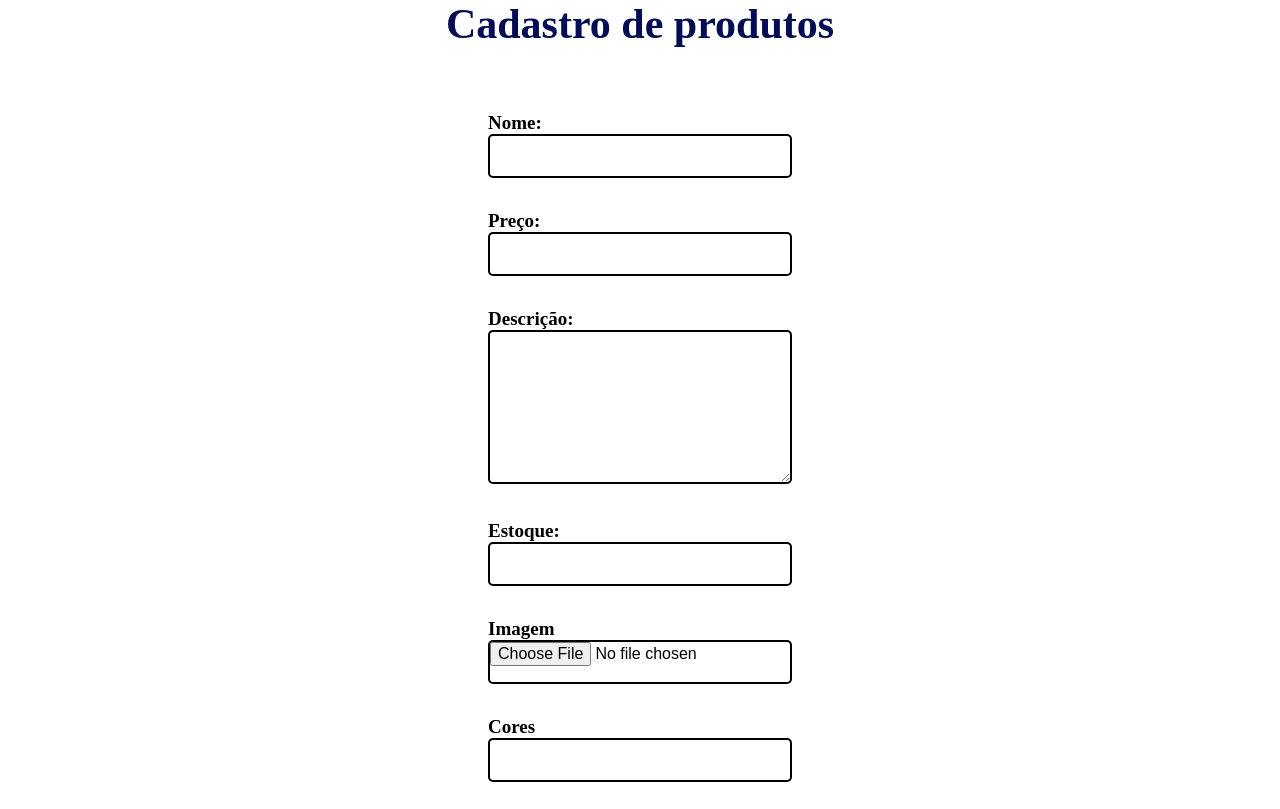
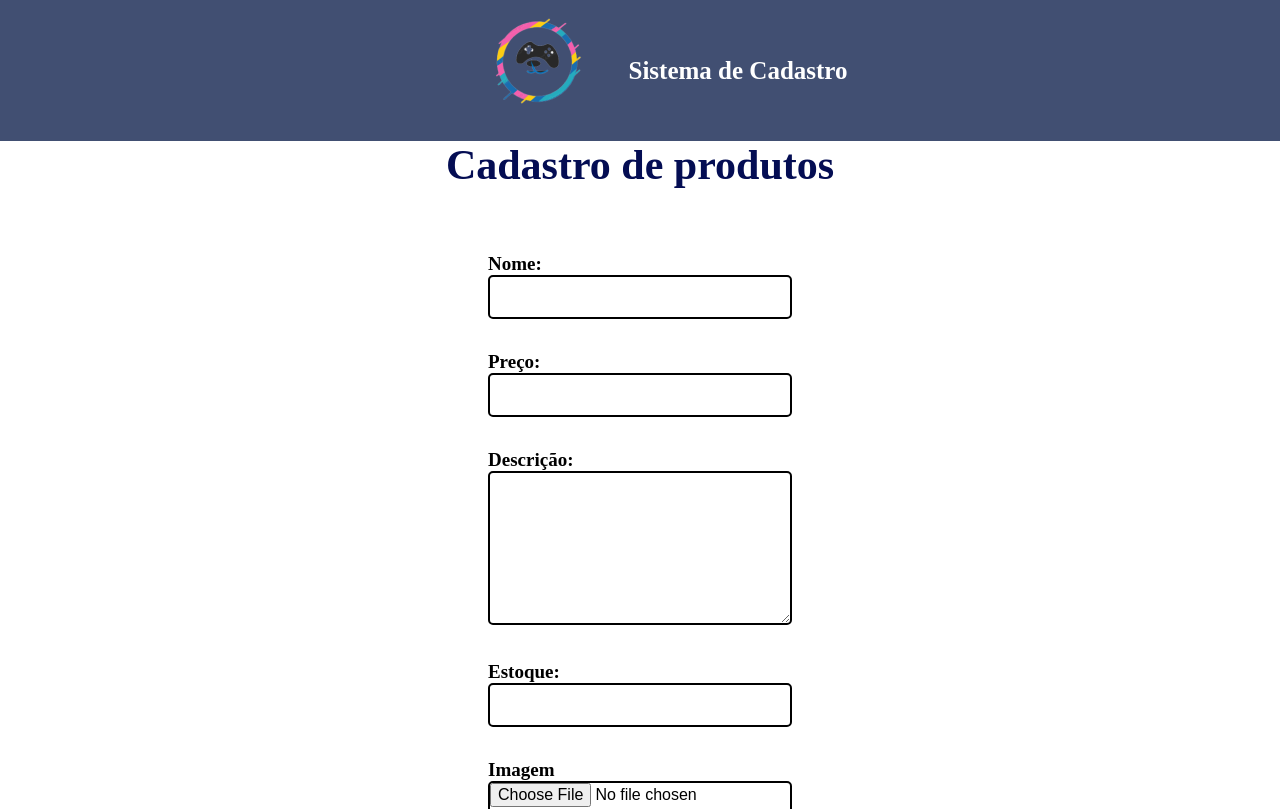
Before and after one commit to Jhaysavi/TechGamer, a React (Vite) app: page / in a window 1280 px wide. Shown: the top 809 px of the page. Built offline with nearby package versions, Linux system fonts and the light colour scheme; no server answers.

Commit message:
Header e Footer na pagina da Cadastro

```diff
--- a/src/Paginas/Cadastro/Cadastro.module.css
+++ b/src/Paginas/Cadastro/Cadastro.module.css
@@ -1,3 +1,15 @@
+.containerCabecalho{
+    background-color: #414f72;
+    display: flex;
+    align-items: center;
+    justify-content: center;
+}
+
+.cadastro{
+    color: #ffffff;
+    font-size: 25px;
+}
+
 .container {
     display: flex;
     flex-direction: column;
--- a/src/Paginas/Cadastro/index.jsx
+++ b/src/Paginas/Cadastro/index.jsx
@@ -1,6 +1,7 @@
 import { useEffect, useState } from "react";
 import styles from './Cadastro.module.css';
 import CardLista from "../../Componentes/CardLista";
+import Footer from "../../Componentes/Footer";
 
 function Cadastro() {
     const [produtos, setProdutos] = useState([]);
@@ -50,6 +51,13 @@ function Cadastro() {
 
     return (
         <>
+
+        <header className={styles.containerCabecalho}>
+            <img src="/logo.png" alt="Logo" className={styles.logo}/>
+            <h1 className={styles.cadastro}>Sistema de Cadastro</h1>
+
+
+        </header>
             <section className={styles.container}>
                 <h1 className={styles.titulo}>Cadastro de produtos</h1>
                 <form action="/" onSubmit={lidarSubmit}>
@@ -145,6 +153,7 @@ function Cadastro() {
                 </div>
             </section>
 
+            < Footer />
         </>
     );
 };
```
